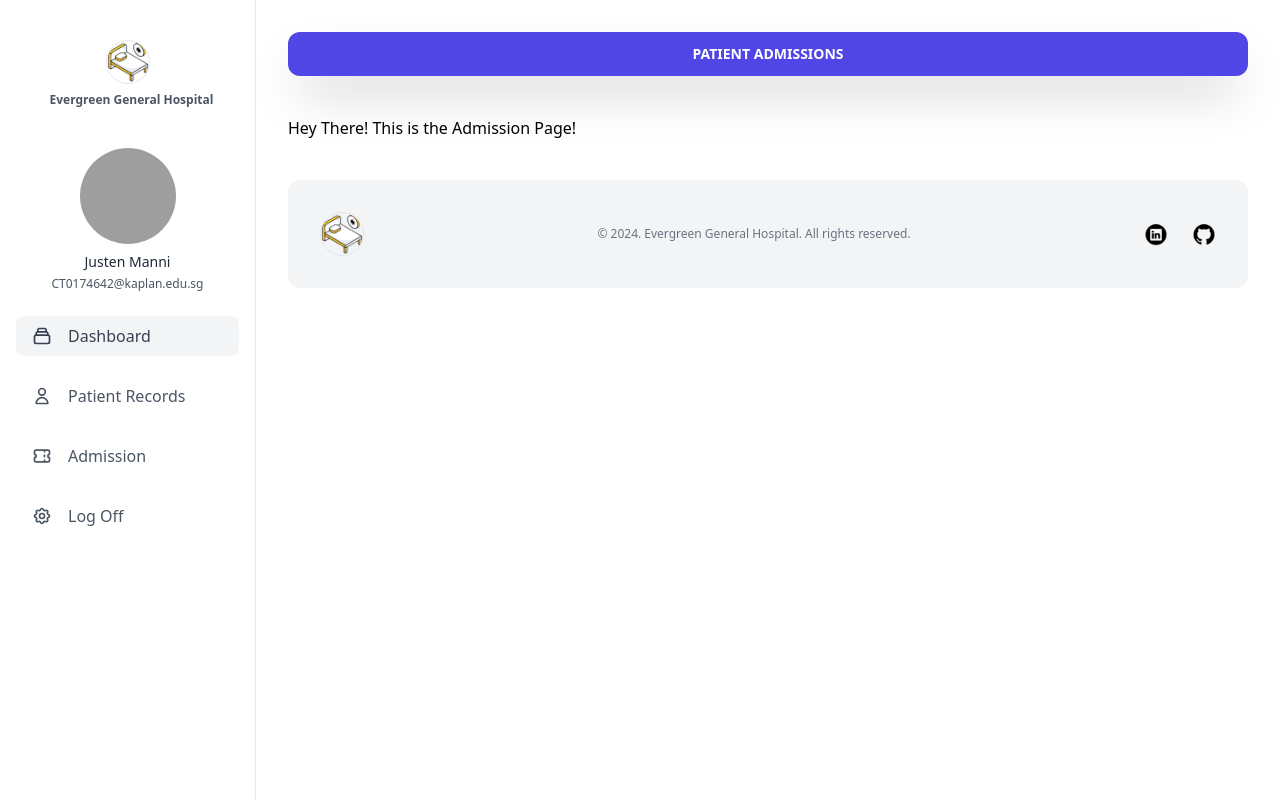
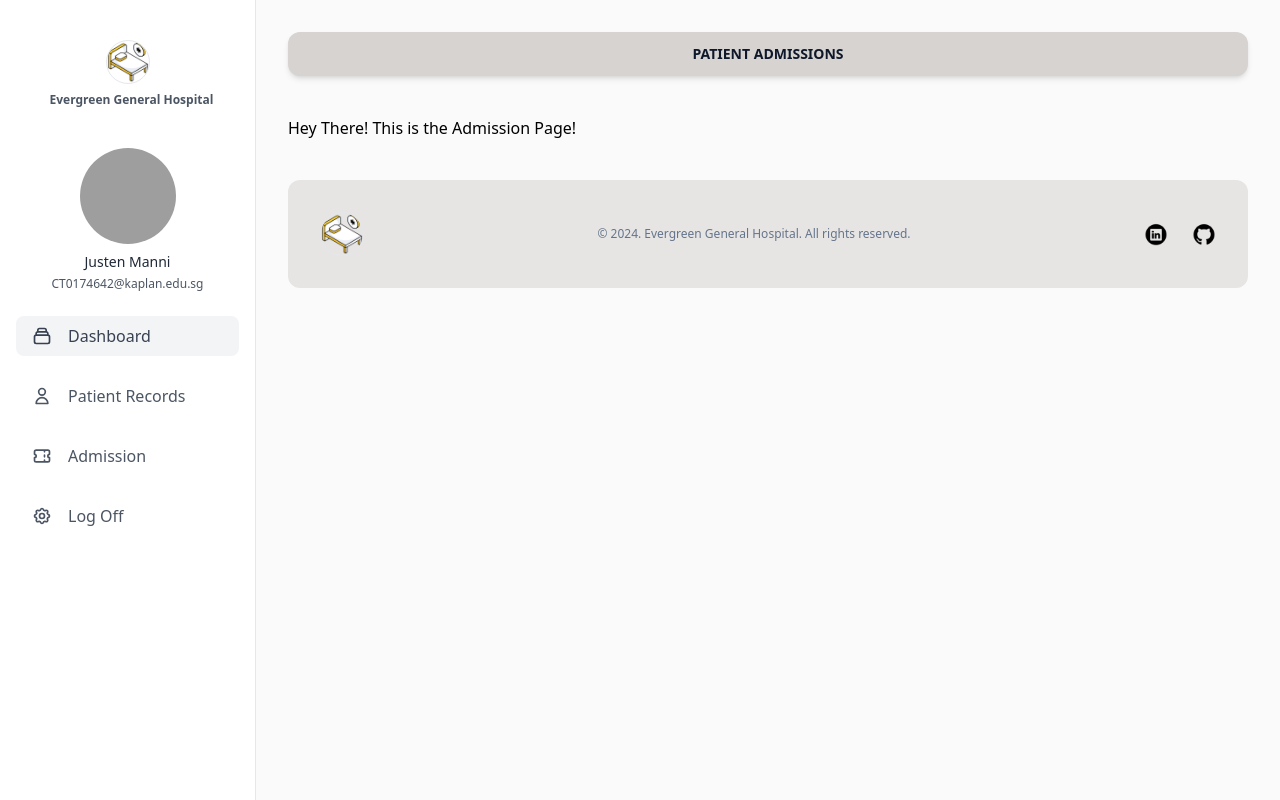
Before and after one commit to JustenMX/uop-ap-hbms, a website: page admission.html in a window 1280 px wide. Drawn offline with Linux system fonts and the light colour scheme; grey boxes are pictures that could not be loaded.

Commit message:
Update css changes to admission.html

```diff
--- a/admission.html
+++ b/admission.html
@@ -7,7 +7,7 @@
     <title>Bedflow - Hospital Bed Management Systems</title>
     <link rel="stylesheet" href="/style.css" />
   </head>
-  <body class="flex">
+  <body class="flex bg-neutral-50">
     <!-- Start: Side Bar Menu -->
     <aside
       class="flex flex-col w-64 h-screen px-4 py-8 overflow-y-auto bg-white border-r rtl:border-r-0 rtl:border-l dark:bg-gray-900 dark:border-gray-700"
@@ -153,7 +153,7 @@
     <!-- Start: Main Content Div -->
     <div class="flex-1 p-8">
       <!-- Start: Top Banner -->
-      <div class="bg-indigo-600 px-4 py-3 text-white shadow-2xl rounded-xl">
+      <div class="bg-stone-300 px-4 py-3 text-slate-900 shadow-md rounded-xl">
         <p class="text-center text-sm font-bold">PATIENT ADMISSIONS</p>
       </div>
       <!-- End: Top Banner -->
@@ -162,7 +162,7 @@
         <h1>Hey There! This is the Admission Page!</h1>
       </div>
       <!-- Start: Footer -->
-      <footer class="bg-gray-100 rounded-xl">
+      <footer class="bg-stone-200 rounded-xl">
         <div
           class="mx-auto max-w-screen-xl space-y-8 px-4 py-8 sm:px-6 lg:space-y-16 lg:px-8"
         >
@@ -174,7 +174,7 @@
                 alt="logo"
               />
             </div>
-            <p class="text-xs text-gray-500">
+            <p class="text-xs text-slate-500">
               &copy; 2024. Evergreen General Hospital. All rights reserved.
             </p>
 
```
